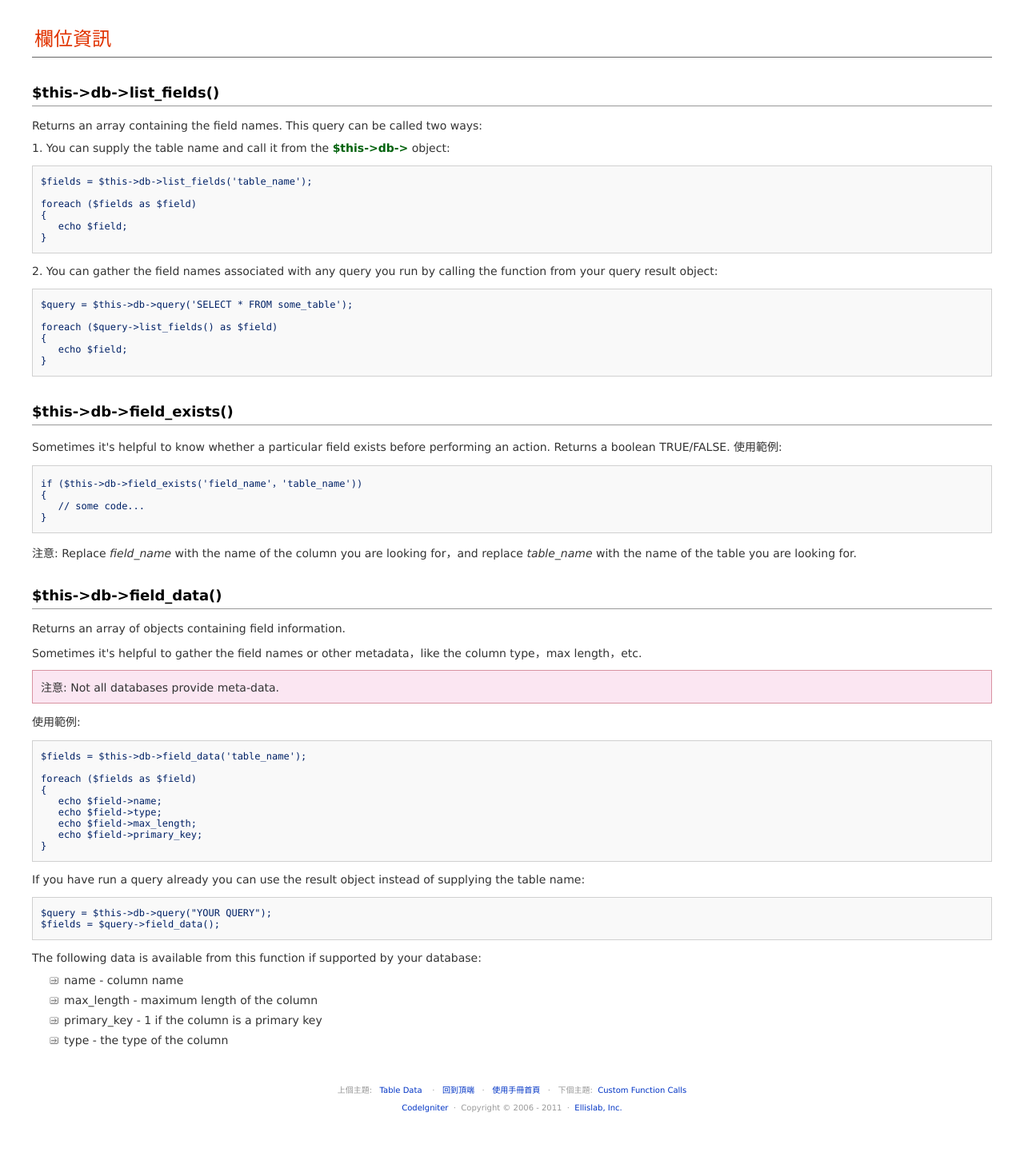
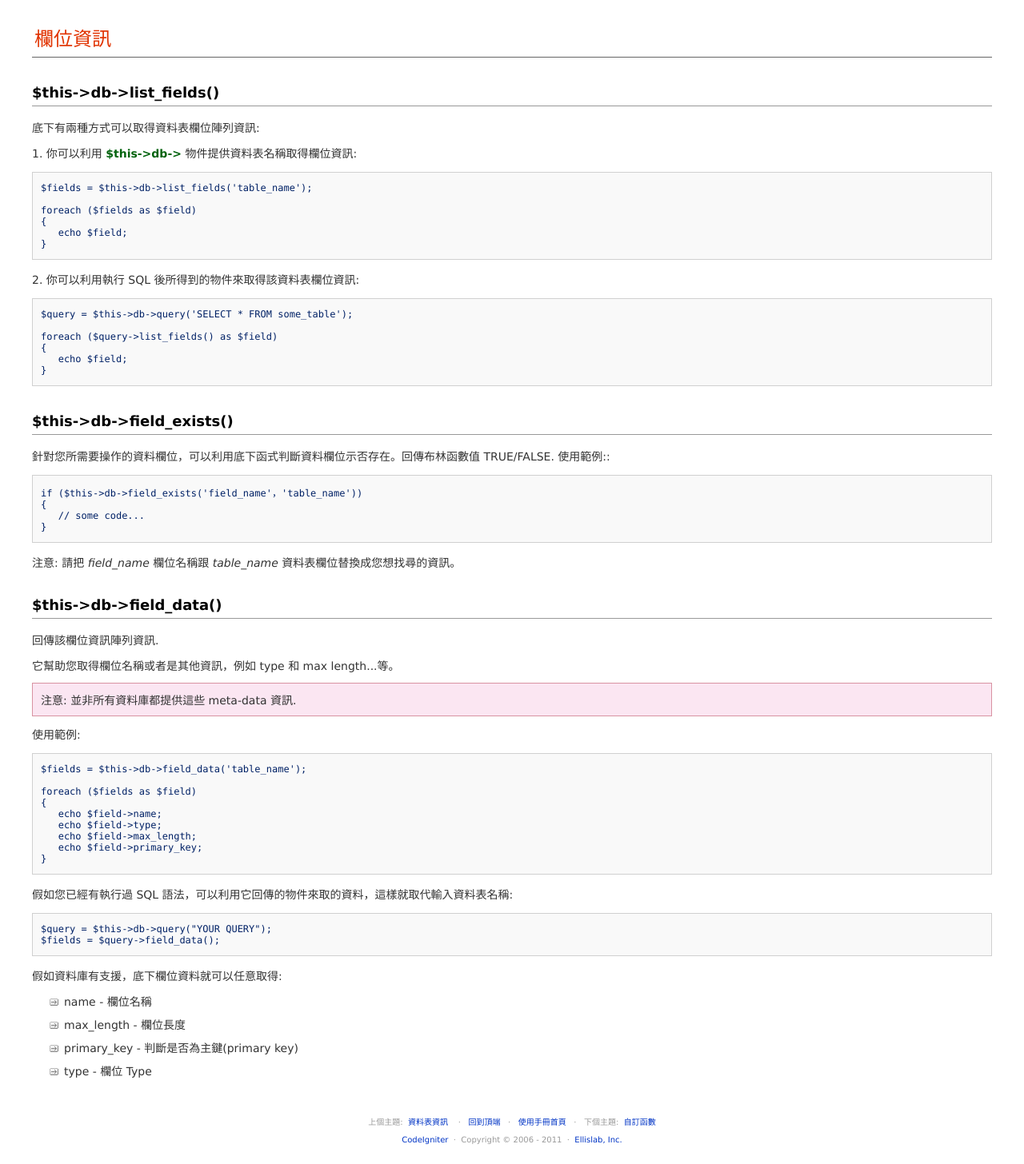
Before and after one commit to CodeIgniter-TW/CodeIgniter-UserGuide, a plain HTML site: page database/fields.html in a window 1280 px wide. Shown: the part 111-1567 px from the top of the page at 80% size. Before the commit the page ends 1527 px from the top, so only its background shows below. Drawn offline with Linux system fonts and the light colour scheme.

Commit message:
Update: translate database/fields.html

```diff
--- a/database/fields.html
+++ b/database/fields.html
@@ -61,10 +61,10 @@
 
 
 <h2>$this->db->list_fields()</h2>
-<p>Returns an array containing the field names. This query can be called two ways:</p>
+<p>底下有兩種方式可以取得資料表欄位陣列資訊:</p>
 
 
-<p>1. You can supply the table name and call it from the <dfn>$this->db-></dfn> object:</p>
+<p>1. 你可以利用 <dfn>$this->db-></dfn> 物件提供資料表名稱取得欄位資訊:</p>
 
 <code>
 $fields = $this->db->list_fields('table_name');<br /><br />
@@ -75,8 +75,7 @@ foreach ($fields as $field)<br />
 }
 </code>
 
-<p>2. You can gather the field names associated with any query you run by calling the function
-from your query result object:</p>
+<p>2. 你可以利用執行 SQL 後所得到的物件來取得該資料表欄位資訊:</p>
 
 <code>
 $query = $this->db->query('SELECT * FROM some_table');
@@ -91,8 +90,7 @@ foreach ($query->list_fields() as $field)<br />
 
 <h2>$this->db->field_exists()</h2>
 
-<p>Sometimes it's helpful to know whether a particular field exists before performing an action.
-Returns a boolean TRUE/FALSE.  使用範例:</p>
+<p>針對您所需要操作的資料欄位，可以利用底下函式判斷資料欄位示否存在。回傳布林函數值 TRUE/FALSE.  使用範例::</p>
 
 <code>
 if ($this->db->field_exists('field_name'，'table_name'))<br />
@@ -101,16 +99,15 @@ if ($this->db->field_exists('field_name'，'table_name'))<br />
 }
 </code>
 
-<p>注意:  Replace <em>field_name</em> with the name of the column you are looking for，and replace
-<em>table_name</em> with the name of the table you are looking for.</p>
+<p>注意:  請把 <em>field_name</em> 欄位名稱跟 <em>table_name</em> 資料表欄位替換成您想找尋的資訊。</p>
 
 
 <h2>$this->db->field_data()</h2>
-<p>Returns an array of objects containing field information.</p>
-<p>Sometimes it's helpful to gather the field names or other metadata，like the column type，max length，etc.</p>
+<p>回傳該欄位資訊陣列資訊.</p>
+<p>它幫助您取得欄位名稱或者是其他資訊，例如 type 和 max length...等。</p>
 
 
-<p class="important">注意: Not all databases provide meta-data.</p>
+<p class="important">注意: 並非所有資料庫都提供這些 meta-data 資訊.</p>
 
 <p>使用範例:</p>
 
@@ -126,7 +123,7 @@ foreach ($fields as $field)<br />
 }
 </code>
 
-<p>If you have run a query already you can use the result object instead of supplying the table name:</p>
+<p>假如您已經有執行過 SQL 語法，可以利用它回傳的物件來取的資料，這樣就取代輸入資料表名稱:</p>
 
 <code>
 $query = $this->db->query("YOUR QUERY");<br />
@@ -134,13 +131,13 @@ $fields = $query->field_data();
 </code>
 
 
-<p>The following data is available from this function if supported by your database:</p>
+<p>假如資料庫有支援，底下欄位資料就可以任意取得:</p>
 
 <ul>
-<li>name - column name</li>
-<li>max_length - maximum length of the column</li>
-<li>primary_key - 1 if the column is a primary key</li>
-<li>type - the type of the column</li>
+<li>name - 欄位名稱</li>
+<li>max_length - 欄位長度</li>
+<li>primary_key - 判斷是否為主鍵(primary key)</li>
+<li>type - 欄位 Type</li>
 </ul>
 
 
@@ -150,11 +147,11 @@ $fields = $query->field_data();
 
 <div id="footer">
 <p>
-上個主題:&nbsp;&nbsp;<a href="table_data.html"> Table Data</a>
+上個主題:&nbsp;&nbsp;<a href="table_data.html">資料表資訊</a>
 &nbsp;&nbsp;&nbsp;&middot;&nbsp;&nbsp;
 <a href="#top">回到頂端</a>&nbsp;&nbsp;&nbsp;&middot;&nbsp;&nbsp;
 <a href="../index.html">使用手冊首頁</a>&nbsp;&nbsp;&nbsp;&middot;&nbsp;&nbsp;
-下個主題:&nbsp;&nbsp;<a href="call_function.html">Custom Function Calls</a>
+下個主題:&nbsp;&nbsp;<a href="call_function.html">自訂函數</a>
 </p>
 <p><a href="http://www.codeigniter.org.tw">CodeIgniter</a> &nbsp;&middot;&nbsp; Copyright &#169; 2006 - 2011 &nbsp;&middot;&nbsp; <a href="http://ellislab.com/">Ellislab, Inc.</a></p>
 </div>
```
